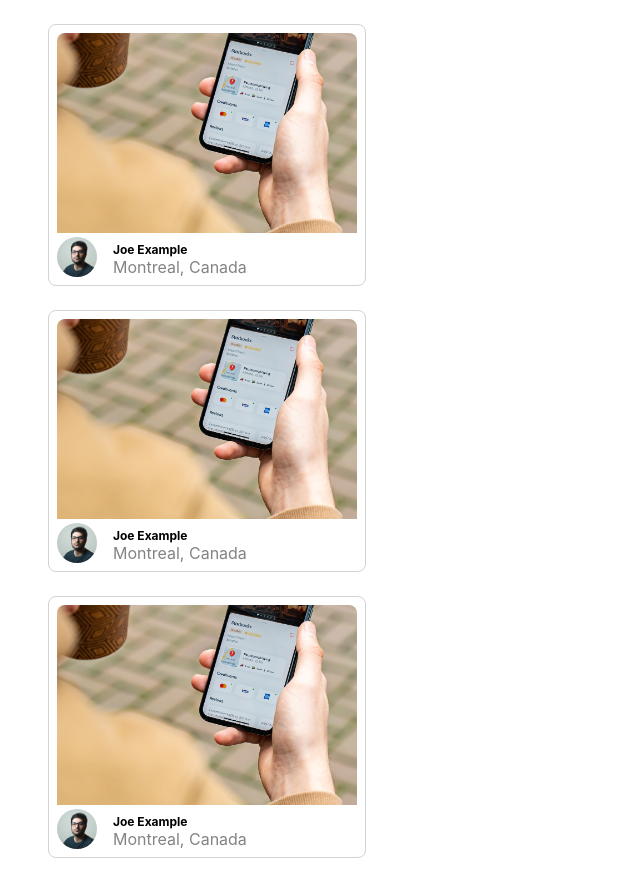
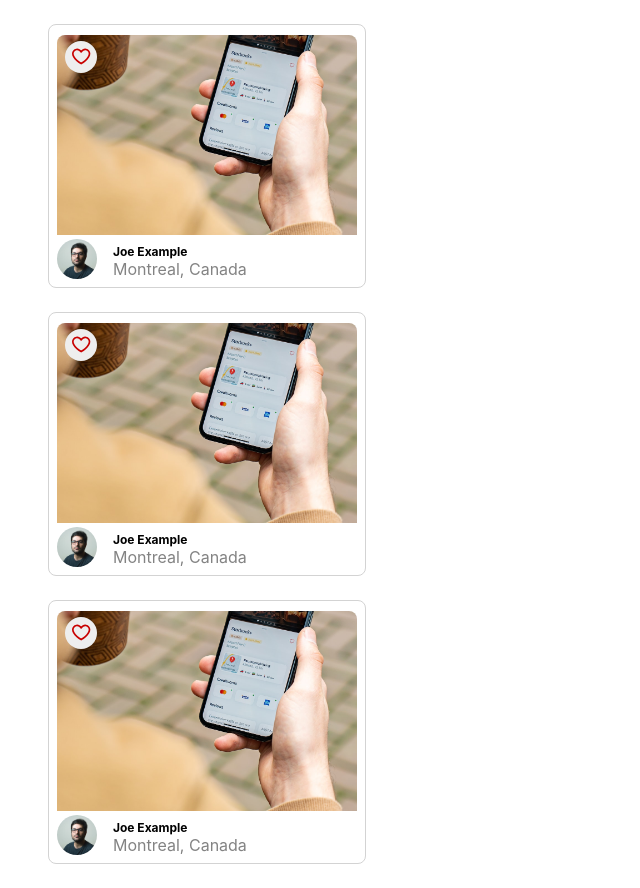
Before and after one commit to asperatusx/photolabs, a React (Create React App) app in the folder frontend/: page / in a window 1280 px wide. Shown: the whole page, without its empty margins (0-640 px from the left). Built offline with nearby package versions, Linux system fonts and the light colour scheme; the HTML template or start-up script is replaced by a standard one.

Commit message:
add ability to like a photo when clicked on the heart icon

```diff
--- a/frontend/src/App.jsx
+++ b/frontend/src/App.jsx
@@ -20,7 +20,7 @@ const sampleDataForPhotoListItem = {
 const App = () => {
   const photos = [];
   for (let i = 0; i < 3; i++) {
-    photos.push(<PhotoListItem photoData={sampleDataForPhotoListItem}/>)
+    photos.push(<PhotoListItem key={i} photoData={sampleDataForPhotoListItem}/>)
   }
 
   return (
--- a/frontend/src/components/FavIcon.jsx
+++ b/frontend/src/components/FavIcon.jsx
@@ -1,6 +1,7 @@
 import React from 'react';
 
 const FavIcon = ({displayAlert, selected}) => {
+
   return (
     <svg width="20" height="17" viewBox="0 0 24 19" fill="none" xmlns="http://www.w3.org/2000/svg">
       <path fill={selected ? "#C80000" : "#EEEEEE"} d="M11 18C11 18 1 12.5909 1 6.02273C1 4.8616 1.41649 3.73633 2.17862 2.83838C2.94075 1.94043 4.00143 1.32526 5.1802 1.09755C6.35897 0.869829 7.58301 1.04363 8.64406 1.58938C9.70512 2.13512 10.5376 3.0191 11 4.09092C11.4624 3.0191 12.2949 2.13512 13.3559 1.58938C14.417 1.04363 15.641 0.869829 16.8198 1.09755C17.9986 1.32526 19.0593 1.94043 19.8214 2.83838C20.5835 3.73633 21 4.8616 21 6.02273C21 12.5909 11 18 11 18Z" stroke="#C80000" strokeWidth="2" strokeLinecap="round" strokeLinejoin="round"/>
--- a/frontend/src/components/PhotoFavButton.jsx
+++ b/frontend/src/components/PhotoFavButton.jsx
@@ -4,10 +4,16 @@ import FavIcon from './FavIcon';
 import '../styles/PhotoFavButton.scss';
 
 function PhotoFavButton() {
+  const [like, setLike] = useState(false)
+
+  const handleClick = () => {
+    setLike(like ? false : true)
+  }
+
   return (
-    <div className="photo-list__fav-icon">
+    <div onClick={handleClick} className="photo-list__fav-icon">
       <div className="photo-list__fav-icon-svg">
-        {/* Insert React */}
+        <FavIcon selected={like}/>
       </div>
     </div>
   );
--- a/frontend/src/components/PhotoListItem.jsx
+++ b/frontend/src/components/PhotoListItem.jsx
@@ -1,6 +1,7 @@
 import React from "react";
 
 import "../styles/PhotoListItem.scss";
+import PhotoFavButton from "./PhotoFavButton";
 
 
 const PhotoListItem = (props) => {
@@ -8,6 +9,7 @@ const PhotoListItem = (props) => {
 
   return (
     <div key={id} className="photo-list__item">
+      <PhotoFavButton />
       <img className="photo-list__image" src={imageSource} alt="picture of phone in hand" />
       <div className="photo-list__user-details">
         <img className="photo-list__user-profile" src={profile} alt="joe profile picture" />
```
